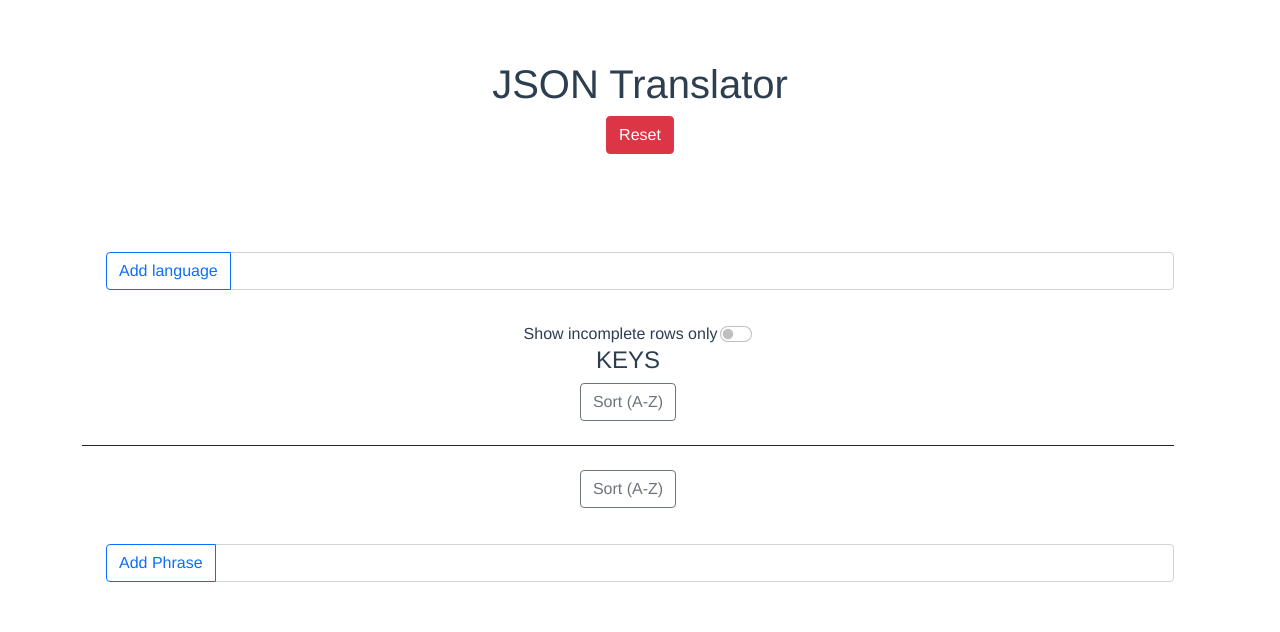
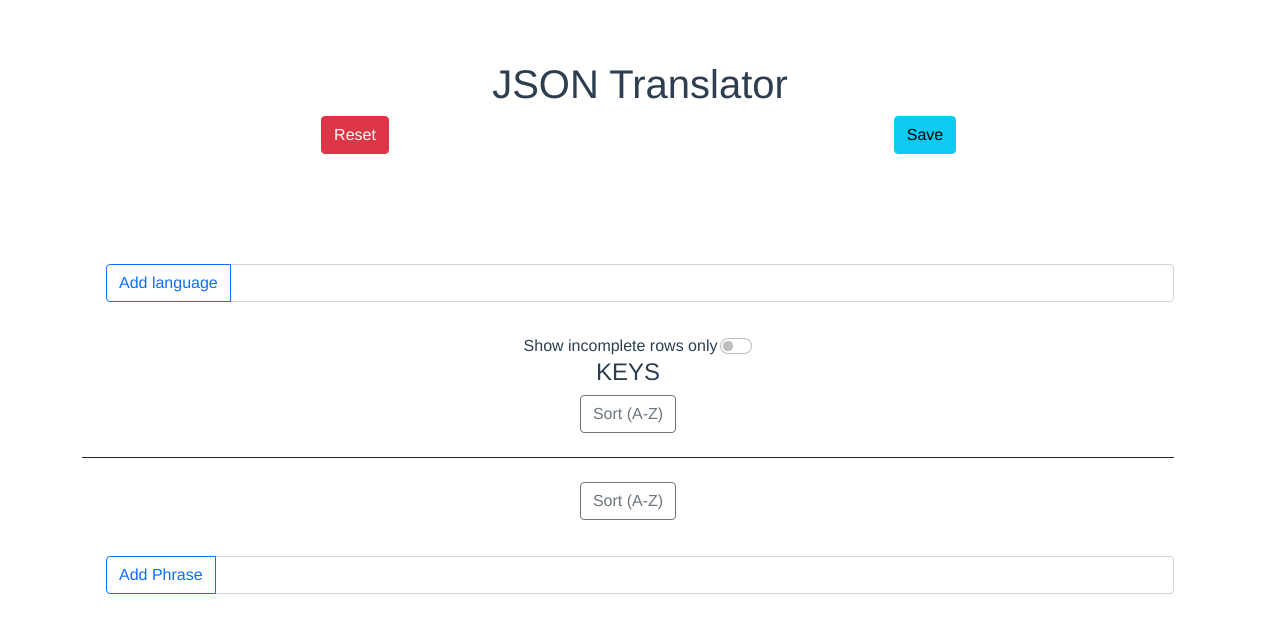
Before and after one commit to johnenrick/translator-gui, a Vue app: page /#/ in a window 1280 px wide. Shown: the top 632 px of the page. Built offline with nearby package versions, Linux system fonts and the light colour scheme.

Commit message:
new feature
added save button for manual saving

```diff
--- a/src/views/Home.vue
+++ b/src/views/Home.vue
@@ -3,7 +3,14 @@
     <div class="row">
       <h1>JSON Translator</h1>
     </div>
-    <button class="btn btn-danger" @click="resetTranslator">Reset</button>
+    <div class="row standard-height">
+      <div class="col">
+        <button class="btn btn-danger" @click="resetTranslator">Reset</button>
+      </div>
+      <div class="col">
+        <button @click="storeChanges" class="btn btn-info">Save</button>
+      </div>
+    </div>
     <div class="row standard-height mt-4">
       <div class="col">
         <div :hidden="isNotifyingLang" class="alert " :class="notifClass" role="alert">
```
